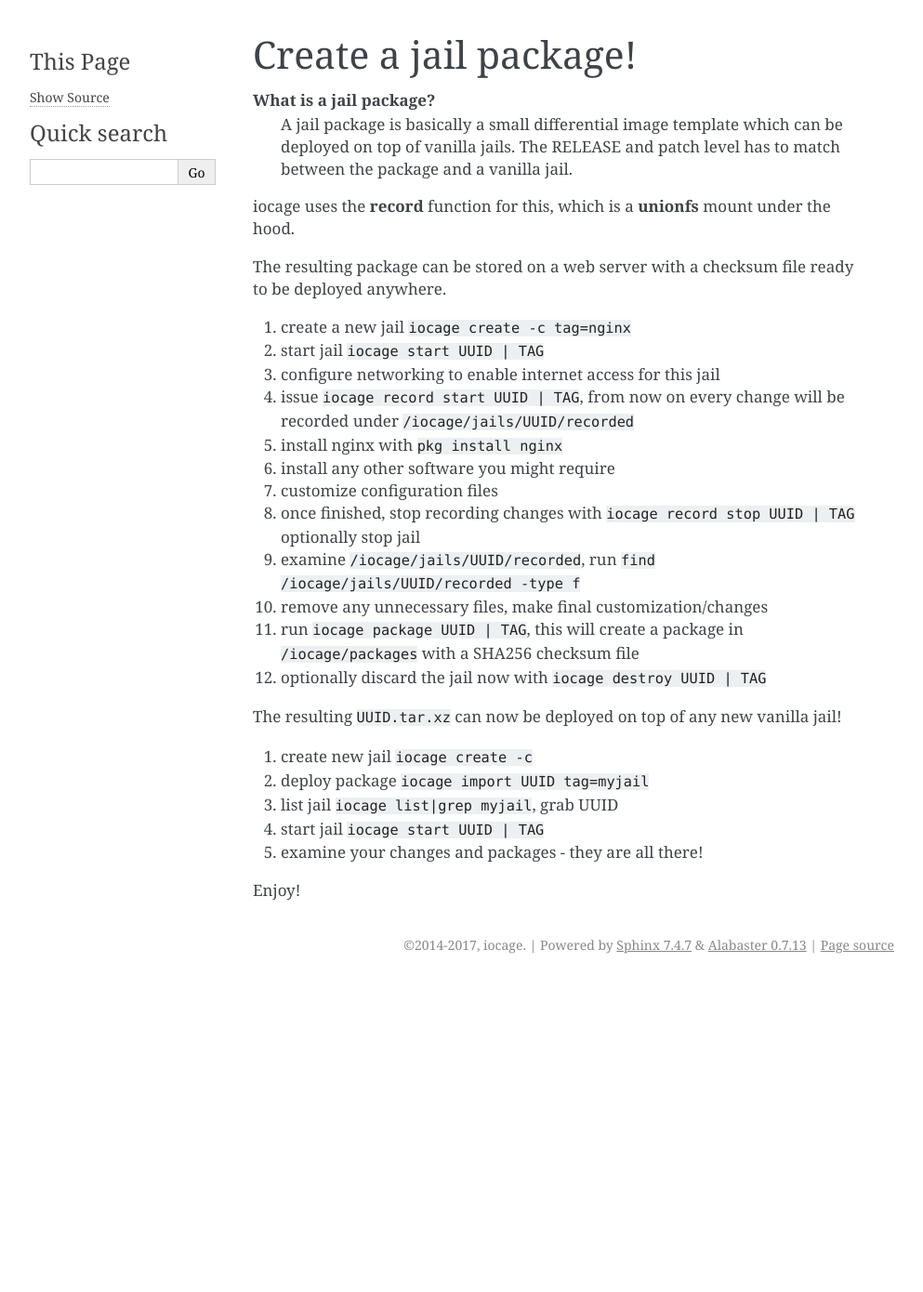
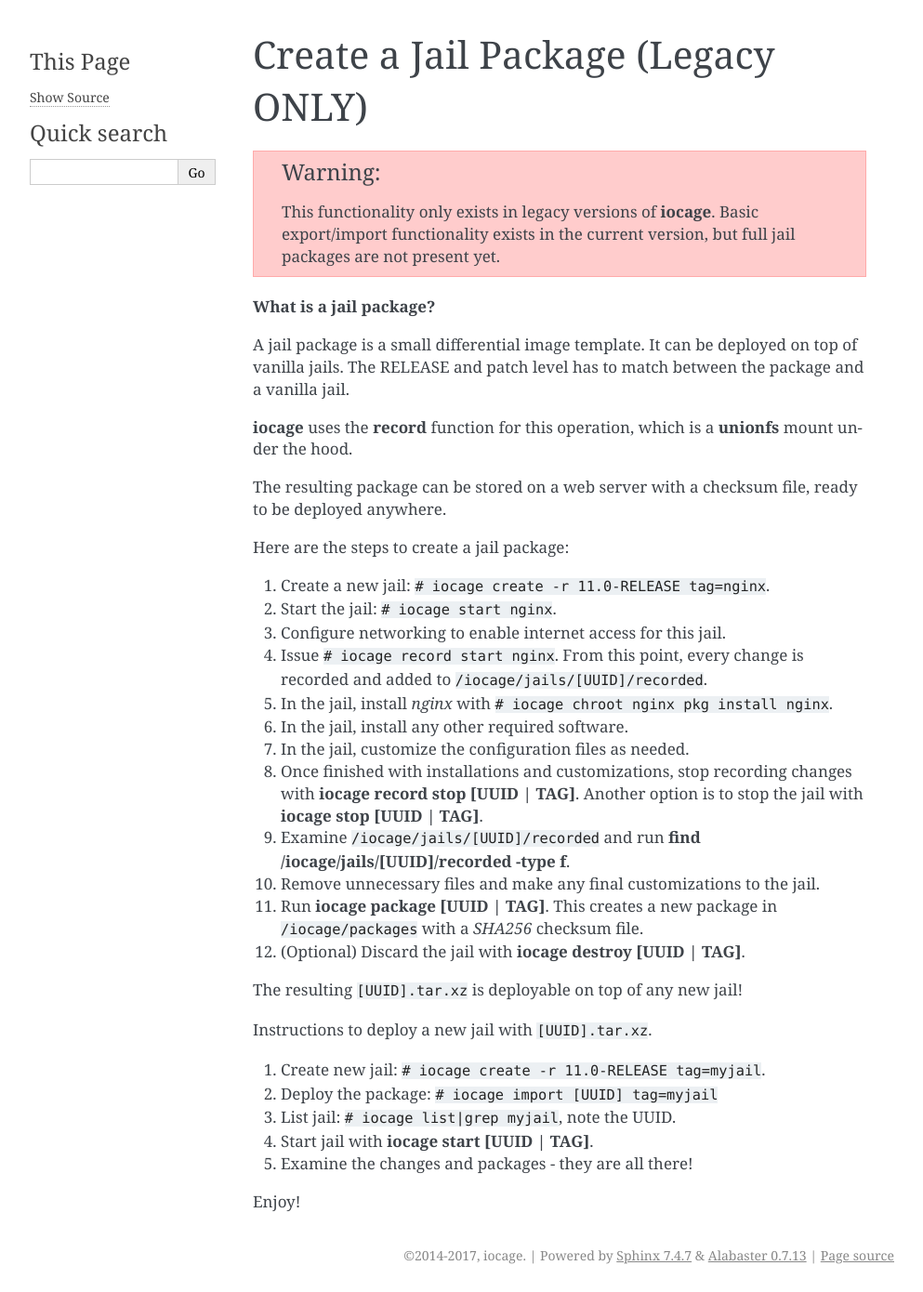
Before and after one commit to iocage/iocage, a Sphinx documentation site: the page built from doc/source/jail-package.rst, in a window 1280 px wide. Shown: the whole page at 93% size, without its empty margins (148-1141 px from the left). Built offline with Sphinx 7.4.7, drawn with Linux system fonts in a browser that asks for light colours; before the commit the page ends 1056 px from its top, so only the background shows below that.

Commit message:
Update jail-package.rst
- PEP8
- Add more Sphinx/ReST markup
- Add note - looks like this is legacy only, despite export/import commands being present.
- Rewrite/clarify sentences for flow, grammar, spelling, etc.
- Build test - no errors.

```diff
--- a/doc/source/jail-package.rst
+++ b/doc/source/jail-package.rst
@@ -1,41 +1,57 @@
-Create a jail package!
-======================
+.. index:: Create a Jail Package
+.. _Create a Jail Package:
+
+Create a Jail Package (Legacy ONLY)
+===================================
+
+.. warning:: This functionality only exists in legacy versions of
+   :command:`iocage`. Basic export/import functionality exists in the
+   current version, but full jail packages are not present yet.
 
 **What is a jail package?**
-  A jail package is basically a small differential image template which can be
-  deployed on top of vanilla jails.
-  The RELEASE and patch level has to match between the package and a vanilla jail.
 
-iocage uses the **record** function for this, which is a **unionfs** mount
-under the hood.
+A jail package is a small differential image template. It can be
+deployed on top of vanilla jails. The RELEASE and patch level has to
+match between the package and a vanilla jail.
 
-The resulting package can be stored on a web server with a checksum file ready
-to be deployed anywhere.
+:command:`iocage` uses the **record** function for this operation, which
+is a **unionfs** mount under the hood.
 
-1. create a new jail ``iocage create -c tag=nginx``
-2. start jail ``iocage start UUID | TAG``
-3. configure networking to enable internet access for this jail
-4. issue ``iocage record start UUID | TAG``, from now on every change will be recorded
-   under ``/iocage/jails/UUID/recorded``
-5. install nginx with ``pkg install nginx``
-6. install any other software you might require
-7. customize configuration files
-8. once finished, stop recording changes with ``iocage record stop UUID | TAG``
-   optionally stop jail
-9. examine ``/iocage/jails/UUID/recorded``, run ``find
-   /iocage/jails/UUID/recorded -type f``
-10. remove any unnecessary files, make final customization/changes
-11. run ``iocage package UUID | TAG``, this will create a package in
-    ``/iocage/packages`` with a SHA256 checksum file
-12. optionally discard the jail now with ``iocage destroy UUID | TAG``
+The resulting package can be stored on a web server with a checksum
+file, ready to be deployed anywhere.
 
-The resulting ``UUID.tar.xz`` can now be deployed on top of any new vanilla
+Here are the steps to create a jail package:
+
+1. Create a new jail: :samp:`# iocage create -r 11.0-RELEASE tag=nginx`.
+2. Start the jail: :samp:`# iocage start nginx`.
+3. Configure networking to enable internet access for this jail.
+4. Issue :samp:`# iocage record start nginx`. From this point, every
+   change is recorded and added to :file:`/iocage/jails/[UUID]/recorded`.
+5. In the jail, install *nginx* with
+   :samp:`# iocage chroot nginx pkg install nginx`.
+6. In the jail, install any other required software.
+7. In the jail, customize the configuration files as needed.
+8. Once finished with installations and customizations, stop recording
+   changes with :command:`iocage record stop [UUID | TAG]`. Another
+   option is to stop the jail with :command:`iocage stop [UUID | TAG]`.
+9. Examine :file:`/iocage/jails/[UUID]/recorded` and run
+   :command:`find /iocage/jails/[UUID]/recorded -type f`.
+10. Remove unnecessary files and make any final customizations to the
+    jail.
+11. Run :command:`iocage package [UUID | TAG]`. This creates a new
+    package in :file:`/iocage/packages` with a *SHA256* checksum file.
+12. (Optional) Discard the jail with
+    :command:`iocage destroy [UUID | TAG]`.
+
+The resulting :file:`[UUID].tar.xz` is deployable on top of any new
 jail!
 
-1. create new jail ``iocage create -c``
-2. deploy package ``iocage import UUID tag=myjail``
-3. list jail ``iocage list|grep myjail``, grab UUID
-4. start jail ``iocage start UUID | TAG``
-5. examine your changes and packages - they are all there!
+Instructions to deploy a new jail with :file:`[UUID].tar.xz`.
+
+1. Create new jail: :samp:`# iocage create -r 11.0-RELEASE tag=myjail`.
+2. Deploy the package: :samp:`# iocage import [UUID] tag=myjail`
+3. List jail: :samp:`# iocage list|grep myjail`, note the UUID.
+4. Start jail with :command:`iocage start [UUID | TAG]`.
+5. Examine the changes and packages - they are all there!
 
 Enjoy!
```
